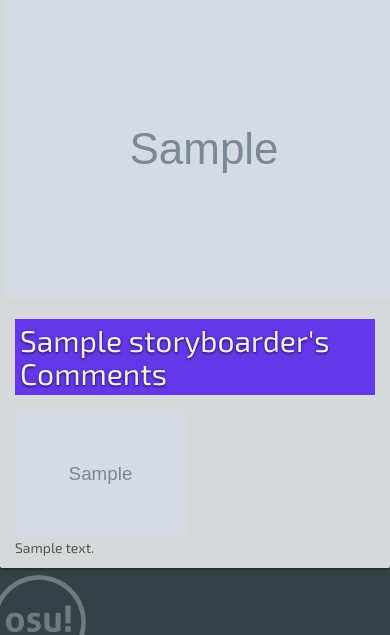
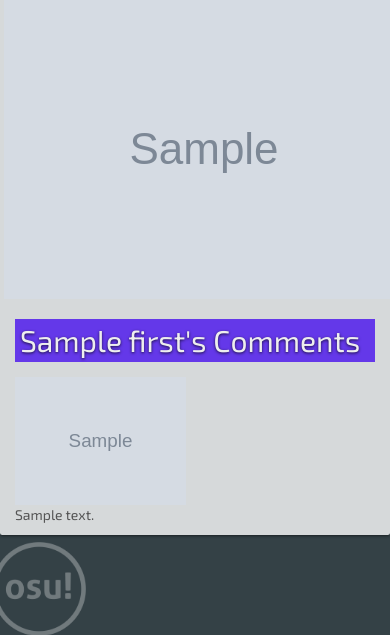
Before and after one commit to osb-group/osb.moe, a Django app: template showcase/templates/showcase/storyboard_detail.html in a window 390 px wide; the page is wider, and only the part inside the window is pictured. Shown: the part 1110-1745 px from the top of that part. Run offline with Django 3.2, Linux system fonts and the light colour scheme; the template is opened without the code that fills it: most values are stand-ins (such as "Sample title", 1, 10 or a date in 2020); grey boxes marked "Sample" are stand-in pictures; parts of the project's set-up code (start-up, migrations or seed data) failed here and were passed over; some libraries are stand-ins or nearby versions.

Commit message:
Change storyboarder to many-to-many relationship, fix layout and bugs reflecting that

```diff
--- a/showcase/models.py
+++ b/showcase/models.py
@@ -24,7 +24,7 @@
     song = models.CharField(max_length=200)
     artist = models.CharField(max_length=200)
     set_id = models.BigIntegerField(blank=True,default=1)
-    storyboarder =  models.ForeignKey('Storyboarder', on_delete=models.CASCADE)
+    storyboarder = models.ManyToManyField('Storyboarder')
     mapper = models.CharField(max_length=64)
     date_added = models.DateTimeField()
     date_created = models.DateTimeField()
--- a/showcase/templates/showcase/storyboard_detail.html
+++ b/showcase/templates/showcase/storyboard_detail.html
@@ -28,7 +28,9 @@
                 <div class="card-block">
                     <dl class="row">
                         <dt class="col-sm-6 col-md-3">Storyboarder:</dt>
-                        <dd class="col-sm-6 col-md-12"><a href="/showcase/author/{{ storyboard.storyboarder.pk }}">{{ storyboard.storyboarder }}</a></dd>
+                        {% for sber in storyboard.storyboarder.all %}
+                        <dd class="col-sm-6 col-md-12"><a href="/showcase/author/{{ sber.pk }}">{{ sber }}</a></dd>
+                        {% endfor %}
                         <dt class="col-sm-6 col-md-3">Mapper:</dt>
                         <dd class="col-sm-6 col-md-12">{{ storyboard.mapper }}</dd>
                         <dt class="col-sm-6 col-md-9">Developed in {{ storyboard.medium }}.</dt>
@@ -57,9 +59,9 @@
     {% endif %}
 
     {% if storyboard.comments %}
-    <h2 class="special-banner-sub-2 rounded">{{ storyboard.storyboarder }}'s Comments</h2>
+    <h2 class="special-banner-sub-2 rounded">{% if storyboard.storyboarder.count > 1 %}Authors'{% else %}{{ storyboard.storyboarder.first }}'s{% endif %} Comments</h2>
     <div class="media">
-        <img class="media-left float-xs-left" src="{{ storyboard.storyboarder.avatar.url }}" style="max-height:128px;"/>
+        {% if storyboard.storyboarder.count == 1 %}<img class="media-left float-xs-left" src="{{ storyboard.storyboarder.first.avatar.url }}" style="max-height:128px;"/>{% endif %}
         <div class="media-body">
             <p>{{ storyboard.comments }}</p>
         </div>
--- a/showcase/templates/storyboard_card.html
+++ b/showcase/templates/storyboard_card.html
@@ -12,7 +12,11 @@
             <img class="media-object sb-card-image" src="//b.ppy.sh/thumb/{{ s.set_id }}l.jpg" alt="{{ s.song }}">
         </a>
         <div class="media-body">
-            <p class="card-text media-heading">Storyboarded by <a href="/showcase/author/{{ s.storyboarder.pk }}">{{ s.storyboarder }}</a>
+            <p class="card-text media-heading">Storyboarded by
+                {% for sber in s.storyboarder.all %}
+                    {% if not forloop.first %}, {% endif %}
+                    <a href="/showcase/author/{{ sber.pk }}">{{ sber }}</a>
+                {% endfor %}
                 <br>Mapped by {{ s.mapper }}</p>
             <div class="sb-card-icons">
                 <span class="tag tag-pill tag-default"><i class="{% display_medium_icon s.medium %}" aria-hidden="true"></i> {{ s.medium }}</span>
--- a/showcase/templatetags/showcase_extras.py
+++ b/showcase/templatetags/showcase_extras.py
@@ -64,8 +64,10 @@
 
     carousel_gallery = []
     for sb in list(sb_list):
-        if sb.gallery.public():
+        if sb.gallery and sb.gallery.public():
             carousel_gallery.append(random.choice(sb.gallery.public()))
+        else:
+            sb_list.remove(sb)
 
     sb_carousel = zip(list(sb_list), carousel_gallery)
 
--- a/showcase/views.py
+++ b/showcase/views.py
@@ -54,7 +54,7 @@
             if storyboard_list:
                 storyboard_list = storyboard_list.filter(Q(song__icontains=s) | Q(artist__icontains=s)
                                                          | Q(mapper__icontains=s) | Q(medium__icontains=s)
-                                                         | Q(storyboarder__username__icontains=s))
+                                                         )
         if featured_flag:
             storyboard_list = storyboard_list.filter(Q(featured=True))
         if classic_flag:
--- a/templates/admin/admin/base_site.html
+++ b/templates/admin/base_site.html
@@ -3,7 +3,7 @@
 {% block title %}osb.moe - Twintails{% endblock %}
 
 {% block branding %}
-<h1 id="site-name"><a href="{% url 'admin:index' %}">Twintails - osb.moe Admin Panel</a></h1>
+    <h1 id="site-name"><a href="{% url 'admin:index' %}">Twintails - osb.moe Admin Panel</a></h1>
 {% endblock %}
 
 {% block nav-global %}{% endblock %}
```
Also changed, not shown: showcase/templates/storyboard_carousel.html (+6 -1 lines).
